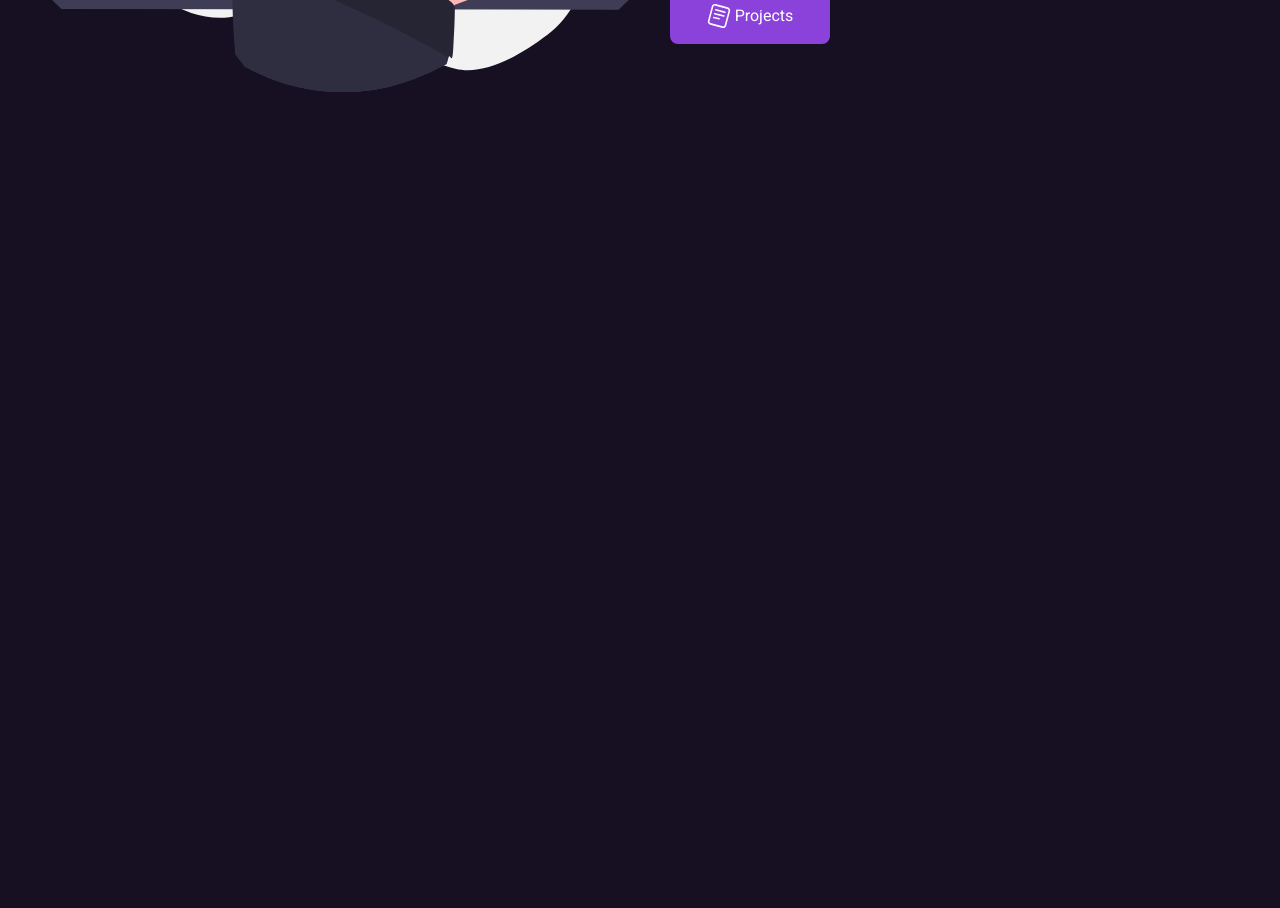
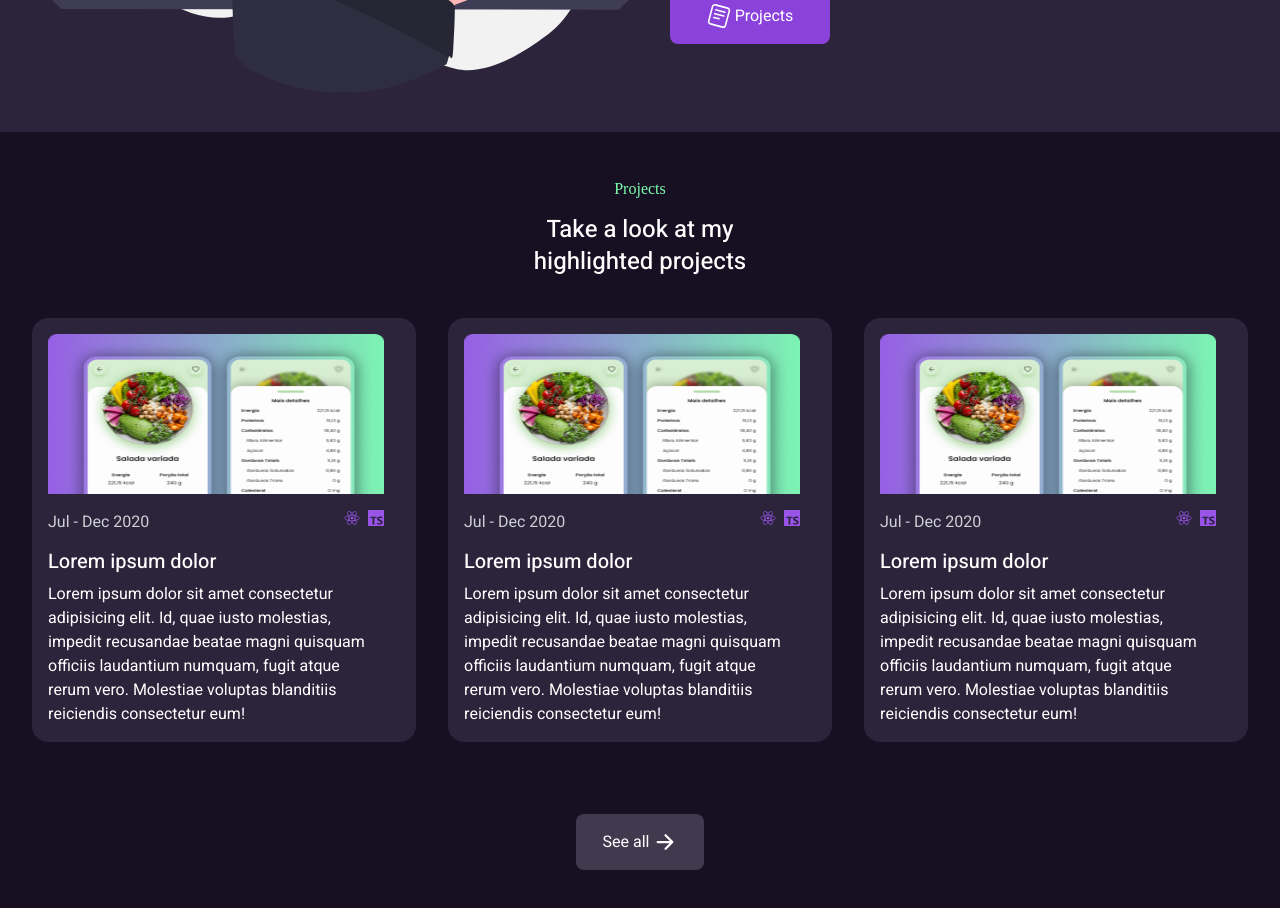
Before and after one commit to Davi-html/portifolio, a React (Vite) app: page / in a window 1280 px wide. Shown: the part 1020-1928 px from the top of the page. Before the commit the page ends 1152 px from the top, so only its background shows below. Built offline with nearby package versions, Linux system fonts and the light colour scheme.

Commit message:
criando a area dos projetos, deixando responsivo e animando

```diff
--- a/src/page/App.tsx
+++ b/src/page/App.tsx
@@ -1,48 +1,133 @@
-import { Container } from './styles'
-import { Header } from '../components/Header'
-import { Main } from '../components/Main'
-import { Button } from '../components/Button'
+import { Container } from "./styles";
+import { Header } from "../components/Header";
+import { Main } from "../components/Main";
+import { Button } from "../components/Button";
 
 import { Fade } from "react-awesome-reveal";
 
 import { SiReaddotcv } from "react-icons/si";
-import { IoLogoJavascript, IoLogoReact  } from "react-icons/io5";
+import { IoLogoJavascript, IoLogoReact } from "react-icons/io5";
 import { SiTailwindcss, SiTypescript } from "react-icons/si";
+import { IoArrowForward } from "react-icons/io5";
 
 export function App() {
   return (
     <Container>
-        <Header/>
-        <Main/>
-        <Fade direction={'left'}>
+      <Header />
+      <Main />
+      <Fade cascade damping={0.1}>
         <section>
-            <div className="container">
+          <div className="about-me">
             <img src="/src/assets/foto-perfil.svg" alt="" />
             <div className="resume">
               <div className="icons">
-                  <IoLogoJavascript color='#9955E8'/>
-                  <IoLogoReact color='#9955E8'/>
-                  <SiTypescript color='#9955E8'/>
-                  <SiTailwindcss color='#9955E8'/>
+                <IoLogoJavascript color="#9955E8" />
+                <IoLogoReact color="#9955E8" />
+                <SiTypescript color="#9955E8" />
+                <SiTailwindcss color="#9955E8" />
               </div>
               <div className="headline">
-                  <p id='about-p'>About me</p>
+                <p id="about-p">About me</p>
                 <h2>
-                    I’m a passionate software developer looking for my first international oppotunity
+                  I’m a passionate software developer looking for my first
+                  international oppotunity
                 </h2>
                 <p>
-                    I am currently seeking opportunities to bring my skills and enthusiasm to a tech company in
-                    the United States or Europe and am
-                    excited about the prospect of relocating to pursue new challenges.
+                  I am currently seeking opportunities to bring my skills and
+                  enthusiasm to a tech company in the United States or Europe
+                  and am excited about the prospect of relocating to pursue new
+                  challenges.
                 </p>
               </div>
               <div className="div-button">
-                  <Button name='Projects'  color='#8A42DB' Icon={<SiReaddotcv size={24} />} />
+                <Button
+                  name="Projects"
+                  color="#8A42DB"
+                  Icon={<SiReaddotcv size={24} />}
+                />
               </div>
             </div>
           </div>
         </section>
       </Fade>
+
+        <section>
+          <div className="projects">
+            <Fade cascade damping={0.1}>
+              <p id="project-p">Projects</p>
+              <h2>Take a look at my highlighted projects</h2>
+            </Fade>
+
+            <div className="all-cards">
+              <Fade cascade damping={0.1}>
+                <div className="card-body">
+                  <div className="card-content">
+                    <div className="img">
+                      <img src="/src/assets/Project image.png" alt="" />
+                    </div>
+                    <div className="section">
+                      <p id="date">Jul - Dec 2020</p>
+                      <IoLogoReact color="#9955E8" />
+                      <SiTypescript color="#9955E8" />
+                    </div>
+                    <p id="title">Lorem ipsum dolor</p>
+                    <p id="desc">
+                      Lorem ipsum dolor sit amet consectetur adipisicing elit. Id, quae iusto molestias, impedit recusandae beatae magni quisquam officiis laudantium numquam, fugit atque rerum vero. Molestiae voluptas blanditiis reiciendis consectetur eum!
+                    </p>
+                  </div>
+                </div>
+              </Fade>
+
+              <Fade cascade damping={0.1}>
+                <div className="card-body">
+                  <div className="card-content">
+                    <div className="img">
+                      <img src="/src/assets/Project image.png" alt="" />
+                    </div>
+                    <div className="section">
+                      <p id="date">Jul - Dec 2020</p>
+                      <IoLogoReact color="#9955E8" />
+                      <SiTypescript color="#9955E8" />
+                    </div>
+                    <p id="title">Lorem ipsum dolor</p>
+                    <p id="desc">
+                      Lorem ipsum dolor sit amet consectetur adipisicing elit. Id, quae iusto molestias, impedit recusandae beatae magni quisquam officiis laudantium numquam, fugit atque rerum vero. Molestiae voluptas blanditiis reiciendis consectetur eum!
+                    </p>
+                  </div>
+                </div>
+              </Fade>
+
+              <Fade cascade damping={0.1}>
+                <div className="card-body">
+                  <div className="card-content">
+                    <div className="img">
+                      <img src="/src/assets/Project image.png" alt="" />
+                    </div>
+                    <div className="section">
+                      <p id="date">Jul - Dec 2020</p>
+                      <IoLogoReact color="#9955E8" />
+                      <SiTypescript color="#9955E8" />
+                    </div>
+                    <p id="title">Lorem ipsum dolor</p>
+                    <p id="desc">
+                      Lorem ipsum dolor sit amet consectetur adipisicing elit. Id, quae iusto molestias, impedit recusandae beatae magni quisquam officiis laudantium numquam, fugit atque rerum vero. Molestiae voluptas blanditiis reiciendis consectetur eum!
+                    </p>
+                  </div>
+                </div>
+              </Fade>
+            </div>
+            <Fade cascade damping={0.1}>
+              <div className="div-button">
+                <Button
+                  name="See all"
+                  color="#413A4F"
+                  IconR={<IoArrowForward size={24} />}
+                  />
+              </div>
+            </Fade>
+          </div>
+        </section>
+
     </Container>
-  )
+  );
 }
--- a/src/page/styles.ts
+++ b/src/page/styles.ts
@@ -3,12 +3,14 @@ import styled from "styled-components";
 export const Container = styled.div`
     height: 100vh;
 
-    .container {
+    .about-me {
         padding: 40px;
 
         display: flex;
         flex-direction: column;
         align-items: center;
+
+        background: #2C243B;
 
 
         img {
@@ -54,5 +56,160 @@ export const Container = styled.div`
         }
     }
 
+    .projects {
+        width: 100%;
+        height: auto;
+        padding: 48px 24px;
+
+        display: flex;
+        flex-direction: column;
+        align-items: center;
+
+        .div-button {
+            width: 128px;
+            height: 56px;
+            margin: 0 auto;
+        }
+
+        #project-p{
+            color: #7DFFAF;
+            font-family: kalam;
+            margin-bottom: 16px;
+        }
+
+        h2 {
+            font-size: 24px;
+            font-family: Heebo;
+            font-weight: 500;
+            line-height: 32px;
+            word-wrap: break-word;
+            margin-bottom: 40px;
+            text-align: center;
+            width: 312px;
+        }
+
+        .card-body {
+            border-radius: 16px;
+            padding: 16px;
+            margin-bottom: 40px;
+
+            width: 100%;
+            height: auto;
+
+            background: #2C243B;
+
+            @media (min-width: 358px){
+                width: 384px;
+                height: auto;
+            }
+        }
+
+        .card-content {
+
+            .img {
+                display: flex;
+                justify-content: center;
+            }
+
+            .img img {
+                width: 280px;
+                height: 160px;
+            }
+
+            .section {
+                display: flex;
+                margin:  16px 0px;
+            }
+
+            .section svg {
+                margin-left: 8px;
+            }
+
+            .section p {
+                margin-right: auto;
+
+                color: #CDD0D4;
+            }
+
+            #title {
+                font-size: 20px;
+                margin-bottom: 8px;
+                font-weight: 500;
+                line-height: 24px;
+
+                font-family: Heebo;
+                word-wrap: break-word
+            }
+
+            @media (min-width: 358px){
+                .img img {
+                    width: 336px;
+                    height: 160px;
+                }
+
+                width: 336px;
+                height: auto;
+            }
+        }
+
+        @media (min-width: 358px){
+            display: grid;
+            justify-content: center;
+            align-items: center;
+
+            #project-p{
+                margin: 8;
+                text-align: center;
+            }
+
+            h2 {
+                margin:  0 auto 40px;
+            }
+        }
+
+        .all-cards{
+            @media (min-width: 786px){
+                display: grid;
+                grid-template-rows: auto auto ;
+                grid-template-columns: auto auto ;
+
+                justify-content: center;
+                align-items: center;
+                gap: 32px;
+
+                #project-p{
+                    margin: 8;
+                    text-align: center;
+                }
+
+                h2 {
+                    margin:  0 auto 40px;
+                }
+            }
+
+            @media (min-width: 1228px){
+                display: grid;
+                grid-template-rows: auto auto ;
+                grid-template-columns: auto auto auto ;
+
+                justify-content: center;
+                align-items: center;
+                gap: 32px;
+
+
+                #project-p{
+                    margin: 8;
+                    text-align: center;
+                }
+
+                h2 {
+                    margin:  0 auto 40px;
+                }
+            }
+        }
+
+    }
+
+
 
 `;
```
Also changed, not shown: src/assets/Project image.png (added). Lines whose indentation alone changed are shown as unchanged.
